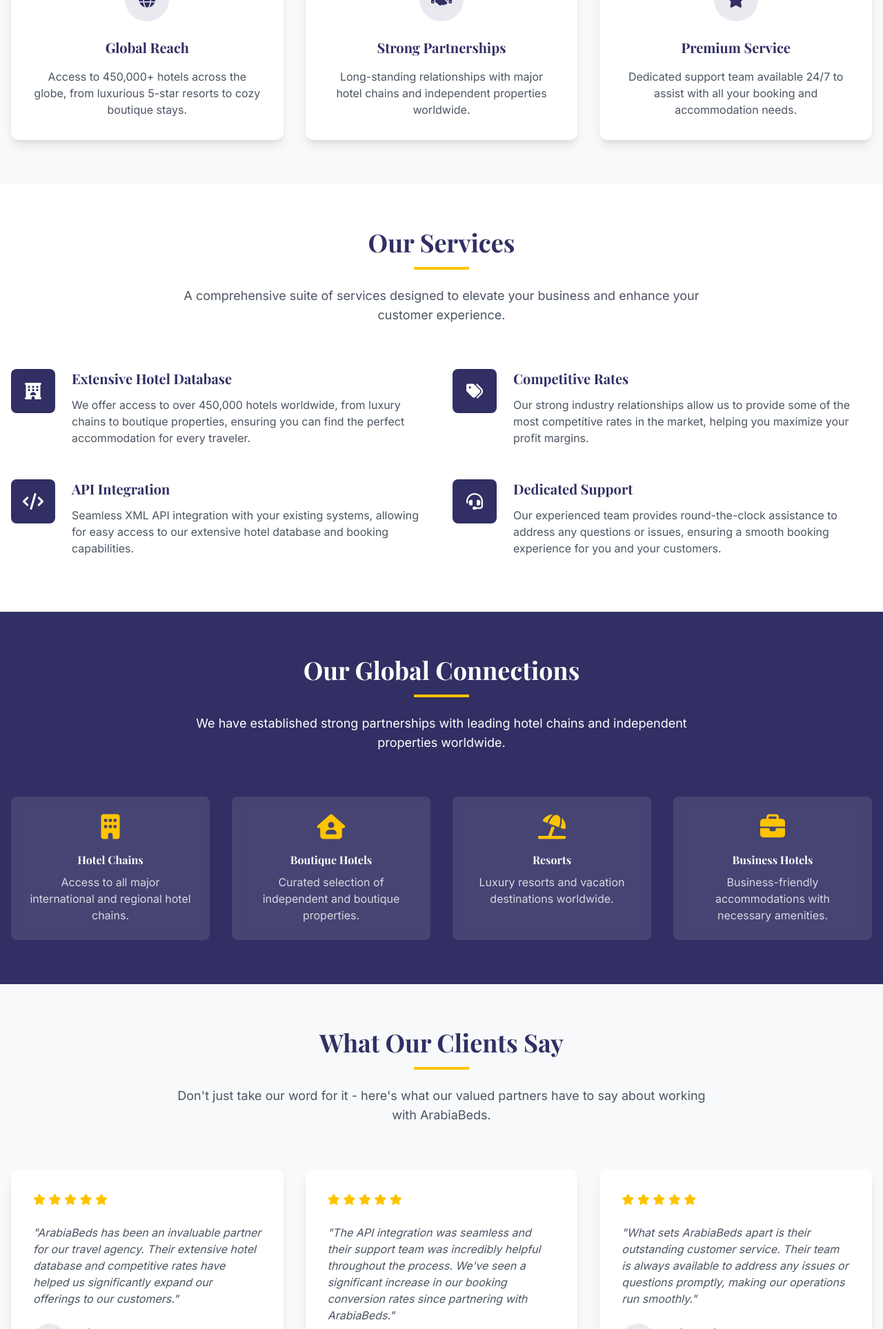
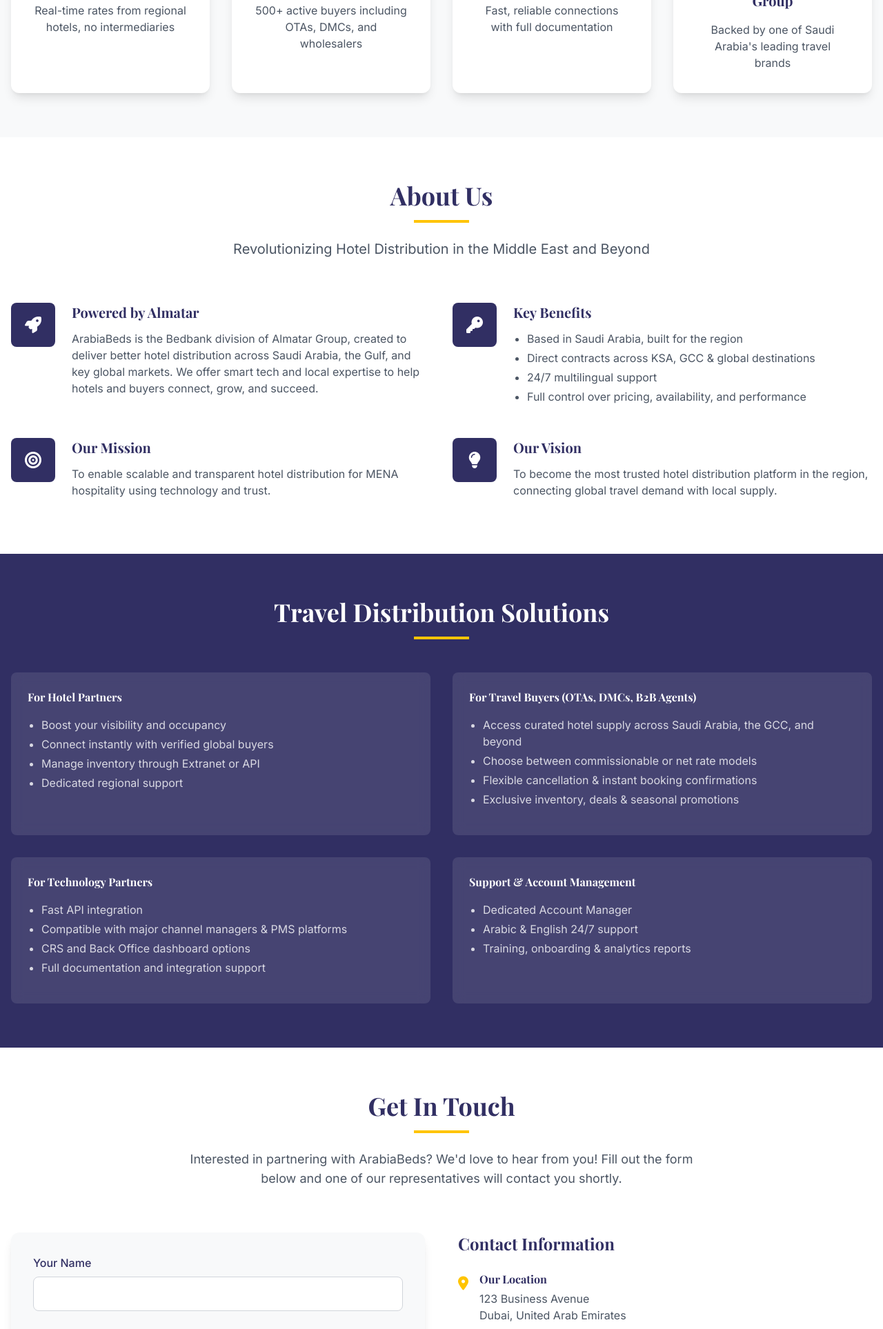
Before and after one commit to arabiabedstest/arabiabedstest.github.io, a plain HTML site: page index3.html in a window 1280 px wide. Shown: the part 873-2800 px from the top of the page at 69% size. Drawn offline with nearby package versions, Linux system fonts and the light colour scheme.

Commit message:
Content updated regarding the document

```diff
--- a/index3.html
+++ b/index3.html
@@ -18,6 +18,7 @@
 
   <!-- Font Awesome Icons -->
   <link rel="stylesheet" href="https://cdnjs.cloudflare.com/ajax/libs/font-awesome/6.4.0/css/all.min.css">
+  <link href="https://fonts.googleapis.com/css2?family=Ubuntu:ital,wght@0,300;0,400;0,500;0,700;1,300;1,400;1,500;1,700&display=swap" rel="stylesheet">
 
   <!-- Custom Styles -->
   <style>
@@ -38,7 +39,7 @@
     }
 
     .hero-gradient {
-      background: linear-gradient(rgba(151, 131, 16, 0.2), rgba(98, 60, 10, 0.4)), url('/lowq-left-side.jpg');
+      background: linear-gradient(rgba(151, 110, 16, 0.2), rgba(98, 60, 10, 0.4)), url('/images/lowq-left-side.jpg');
       background-size: cover;
       background-position: -10% 25%;
     }
@@ -130,26 +131,7 @@
       checkScroll(); // Check initially
     });
   </script>
-
-<style>
-	#lovable-badge {
-		position: fixed;
-		bottom: 10px;
-		right: 10px;
-		width: 141px;
-		padding: 5px 13px;
-		background-color: #000;
-		color: #fff;
-		font-size: 12px;
-		border-radius: 5px;
-		font-family: sans-serif;
-		display: flex;
-		align-items: center;
-		gap: 4px;
-		z-index: 1000000;
-	}
-</style>
-<meta name="twitter:image" content="https://pub-bb2e103a32db4e198524a2e9ed8f35b4.r2.dev/24261d6e-1e57-4307-a862-151800d514a6/id-preview-fd88ea36--3270949a-4649-4d55-ba10-9434b65ee1c8.lovable.app-1744838048438.png" /></head>
+</head>
 <body>
   <!-- Header and Navigation -->
   <header class="sticky top-0 z-50 bg-white shadow-md">
@@ -165,7 +147,6 @@
           <li><a href="#home" class="text-primary hover:text-accent font-medium transition">Home</a></li>
           <li><a href="#about" class="text-primary hover:text-accent font-medium transition">About</a></li>
           <li><a href="#services" class="text-primary hover:text-accent font-medium transition">Services</a></li>
-          <li><a href="#testimonials" class="text-primary hover:text-accent font-medium transition">Testimonials</a></li>
           <li><a href="#contact" class="text-primary hover:text-accent font-medium transition">Contact</a></li>
         </ul>
       </nav>
@@ -183,7 +164,6 @@
         <li><a href="#home" class="block text-primary hover:text-accent py-2 font-medium">Home</a></li>
         <li><a href="#about" class="block text-primary hover:text-accent py-2 font-medium">About</a></li>
         <li><a href="#services" class="block text-primary hover:text-accent py-2 font-medium">Services</a></li>
-        <li><a href="#testimonials" class="block text-primary hover:text-accent py-2 font-medium">Testimonials</a></li>
         <li><a href="#contact" class="block text-primary hover:text-accent py-2 font-medium">Contact</a></li>
       </ul>
     </div>
@@ -194,7 +174,7 @@
     <div class="container mx-auto px-4 py-16">
       <div class="max-w-2xl ml-auto text-center mb-12">
         <h1 class="text-3xl md:text-5xl font-serif font-bold mb-6 leading-tight">
-          The Middle East's Most Powerful <span class="text-accent">Bed Bank</span> Platform
+          The Middle East's Most Powerful <span class="text-accent">Bedbank</span> Platform
         </h1>
         <p class="text-lg md:text-xl mb-8 text-light leading-relaxed">
           Connect directly with top hotels across Saudi Arabia, the GCC, and global destinations.
@@ -209,42 +189,49 @@
   <!-- About Section -->
   <section id="about" class="py-16 bg-light">
     <div class="container mx-auto px-4">
-      <div class="text-center mb-16 animate-on-scroll">
-        <h2 class="text-3xl md:text-4xl font-serif font-bold mb-4 text-primary">About ArabiaBeds</h2>
+      <div class="text-center mb-12 animate-on-scroll">
+        <h2 class="text-3xl md:text-4xl font-serif font-bold mb-4 text-primary">Why Choose ArabiaBeds?</h2>
         <div class="w-20 h-1 bg-accent mx-auto mb-6"></div>
-        <p class="max-w-3xl mx-auto text-lg text-gray-600">
-          We are the best provider of hotel beds with all the variety that our business travelers or holiday travelers may need.
-        </p>
       </div>
 
-      <div class="grid grid-cols-1 md:grid-cols-3 gap-8">
+      <div class="grid grid-cols-1 md:grid-cols-4 gap-8">
         <div class="card bg-white p-8 rounded-xl shadow-lg text-center animate-on-scroll">
           <div class="w-16 h-16 bg-primary/10 text-primary rounded-full flex items-center justify-center mx-auto mb-6">
-            <i class="fas fa-globe text-2xl"></i>
+            <i class="fas fa-handshake text-2xl"></i>
           </div>
-          <h3 class="text-xl font-serif font-bold mb-4 text-primary">Global Reach</h3>
+          <h3 class="text-xl font-serif font-bold mb-4 text-primary">Direct Contracts</h3>
           <p class="text-gray-600">
-            Access to 450,000+ hotels across the globe, from luxurious 5-star resorts to cozy boutique stays.
+            Real-time rates from regional hotels, no intermediaries
           </p>
         </div>
 
         <div class="card bg-white p-8 rounded-xl shadow-lg text-center animate-on-scroll" style="transition-delay: 0.2s;">
           <div class="w-16 h-16 bg-primary/10 text-primary rounded-full flex items-center justify-center mx-auto mb-6">
-            <i class="fas fa-handshake text-2xl"></i>
+            <i class="fas fa-earth-europe text-2xl"></i>
           </div>
-          <h3 class="text-xl font-serif font-bold mb-4 text-primary">Strong Partnerships</h3>
+          <h3 class="text-xl font-serif font-bold mb-4 text-primary">Global Reach</h3>
           <p class="text-gray-600">
-            Long-standing relationships with major hotel chains and independent properties worldwide.
+            500+ active buyers including OTAs, DMCs, and wholesalers
           </p>
         </div>
 
         <div class="card bg-white p-8 rounded-xl shadow-lg text-center animate-on-scroll" style="transition-delay: 0.4s;">
           <div class="w-16 h-16 bg-primary/10 text-primary rounded-full flex items-center justify-center mx-auto mb-6">
-            <i class="fas fa-star text-2xl"></i>
+            <i class="fas fa-code text-2xl"></i>
           </div>
-          <h3 class="text-xl font-serif font-bold mb-4 text-primary">Premium Service</h3>
+          <h3 class="text-xl font-serif font-bold mb-4 text-primary">API Integration</h3>
           <p class="text-gray-600">
-            Dedicated support team available 24/7 to assist with all your booking and accommodation needs.
+            Fast, reliable connections with full documentation
+          </p>
+        </div>
+
+        <div class="card bg-white p-8 rounded-xl shadow-lg text-center animate-on-scroll" style="transition-delay: 0.4s;">
+          <div class="w-16 h-16 bg-primary/10 text-primary rounded-full flex items-center justify-center mx-auto mb-6">
+            <i class="fas fa-building-shield text-2xl"></i>
+          </div>
+          <h3 class="text-xl font-serif font-bold mb-4 text-primary">Powered by Almatar Group</h3>
+          <p class="text-gray-600">
+            Backed by one of Saudi Arabia's leading travel brands
           </p>
         </div>
       </div>
@@ -255,10 +242,10 @@
   <section id="services" class="py-16 bg-white">
     <div class="container mx-auto px-4">
       <div class="text-center mb-16 animate-on-scroll">
-        <h2 class="text-3xl md:text-4xl font-serif font-bold mb-4 text-primary">Our Services</h2>
+        <h2 class="text-3xl md:text-4xl font-serif font-bold mb-4 text-primary">About Us</h2>
         <div class="w-20 h-1 bg-accent mx-auto mb-6"></div>
-        <p class="max-w-3xl mx-auto text-lg text-gray-600">
-          A comprehensive suite of services designed to elevate your business and enhance your customer experience.
+        <p class="max-w-3xl mx-auto text-xl text-gray-600">
+          Revolutionizing Hotel Distribution in the Middle East and Beyond
         </p>
       </div>
 
@@ -266,13 +253,13 @@
         <div class="flex flex-col md:flex-row gap-6 animate-on-scroll">
           <div class="flex-shrink-0">
             <div class="w-16 h-16 bg-primary text-white rounded-lg flex items-center justify-center">
-              <i class="fas fa-hotel text-2xl"></i>
+              <i class="fas fa-rocket text-2xl"></i>
             </div>
           </div>
           <div>
-            <h3 class="text-xl font-serif font-bold mb-3 text-primary">Extensive Hotel Database</h3>
+            <h3 class="text-xl font-serif font-bold mb-3 text-primary md:w-3/4">Powered by Almatar</h3>
             <p class="text-gray-600 mb-4">
-              We offer access to over 450,000 hotels worldwide, from luxury chains to boutique properties, ensuring you can find the perfect accommodation for every traveler.
+              ArabiaBeds is the Bedbank division of Almatar Group, created to deliver better hotel distribution across Saudi Arabia, the Gulf, and key global markets. We offer smart tech and local expertise to help hotels and buyers connect, grow, and succeed.
             </p>
           </div>
         </div>
@@ -280,13 +267,30 @@
         <div class="flex flex-col md:flex-row gap-6 animate-on-scroll">
           <div class="flex-shrink-0">
             <div class="w-16 h-16 bg-primary text-white rounded-lg flex items-center justify-center">
-              <i class="fas fa-tags text-2xl"></i>
+              <i class="fas fa-key text-2xl"></i>
             </div>
           </div>
           <div>
-            <h3 class="text-xl font-serif font-bold mb-3 text-primary">Competitive Rates</h3>
+            <h3 class="text-xl font-serif font-bold mb-3 text-primary">Key Benefits</h3>
+            <ul class="list-disc pl-5 text-gray-600 mb-4">
+                <li class="mb-1">Based in Saudi Arabia, built for the region</li>
+                <li class="mb-1">Direct contracts across KSA, GCC & global destinations</li>
+                <li class="mb-1">24/7 multilingual support</li>
+                <li class="mb-1">Full control over pricing, availability, and performance</li>
+            </ul>
+          </div>
+        </div>
+
+        <div class="flex flex-col md:flex-row gap-6 animate-on-scroll">
+          <div class="flex-shrink-0">
+            <div class="w-16 h-16 bg-primary text-white rounded-lg flex items-center justify-center">
+              <i class="fas fa-bullseye text-2xl"></i>
+            </div>
+          </div>
+          <div>
+            <h3 class="text-xl font-serif font-bold mb-3 text-primary">Our Mission</h3>
             <p class="text-gray-600 mb-4">
-              Our strong industry relationships allow us to provide some of the most competitive rates in the market, helping you maximize your profit margins.
+              To enable scalable and transparent hotel distribution for MENA hospitality using technology and trust.
             </p>
           </div>
         </div>
@@ -294,27 +298,13 @@
         <div class="flex flex-col md:flex-row gap-6 animate-on-scroll">
           <div class="flex-shrink-0">
             <div class="w-16 h-16 bg-primary text-white rounded-lg flex items-center justify-center">
-              <i class="fas fa-code text-2xl"></i>
+              <i class="fas fa-lightbulb text-2xl"></i>
             </div>
           </div>
           <div>
-            <h3 class="text-xl font-serif font-bold mb-3 text-primary">API Integration</h3>
+            <h3 class="text-xl font-serif font-bold mb-3 text-primary">Our Vision</h3>
             <p class="text-gray-600 mb-4">
-              Seamless XML API integration with your existing systems, allowing for easy access to our extensive hotel database and booking capabilities.
-            </p>
-          </div>
-        </div>
-
-        <div class="flex flex-col md:flex-row gap-6 animate-on-scroll">
-          <div class="flex-shrink-0">
-            <div class="w-16 h-16 bg-primary text-white rounded-lg flex items-center justify-center">
-              <i class="fas fa-headset text-2xl"></i>
-            </div>
-          </div>
-          <div>
-            <h3 class="text-xl font-serif font-bold mb-3 text-primary">Dedicated Support</h3>
-            <p class="text-gray-600 mb-4">
-              Our experienced team provides round-the-clock assistance to address any questions or issues, ensuring a smooth booking experience for you and your customers.
+              To become the most trusted hotel distribution platform in the region, connecting global travel demand with local supply.
             </p>
           </div>
         </div>
@@ -325,124 +315,49 @@
   <!-- Connections Section -->
   <section class="py-16 bg-primary text-white">
     <div class="container mx-auto px-4">
-      <div class="text-center mb-16 animate-on-scroll">
-        <h2 class="text-3xl md:text-4xl font-serif font-bold mb-4">Our Global Connections</h2>
+      <div class="text-center mb-12 animate-on-scroll">
+        <h2 class="text-3xl md:text-4xl font-serif font-bold mb-4">Travel Distribution Solutions</h2>
         <div class="w-20 h-1 bg-accent mx-auto mb-6"></div>
-        <p class="max-w-3xl mx-auto text-lg">
-          We have established strong partnerships with leading hotel chains and independent properties worldwide.
-        </p>
       </div>
 
-      <div class="grid grid-cols-2 md:grid-cols-4 gap-8 animate-on-scroll">
-        <div class="bg-white/10 backdrop-blur p-6 rounded-lg text-center">
-          <i class="fas fa-building text-4xl text-accent mb-4"></i>
-          <h3 class="font-serif font-bold mb-2">Hotel Chains</h3>
-          <p class="text-white/80">Access to all major international and regional hotel chains.</p>
+      <div class="grid grid-cols-1 md:grid-cols-2 gap-8 animate-on-scroll">
+        <div class="bg-white/10 backdrop-blur p-6 rounded-lg">
+          <h3 class="font-serif font-bold mb-2">For Hotel Partners</h3>
+          <ul class="list-disc pl-5 text-white/80 my-4">
+            <li class="mb-1">Boost your visibility and occupancy</li>
+            <li class="mb-1">Connect instantly with verified global buyers</li>
+            <li class="mb-1">Manage inventory through Extranet or API</li>
+            <li class="mb-1">Dedicated regional support</li>
+          </ul>
         </div>
 
-        <div class="bg-white/10 backdrop-blur p-6 rounded-lg text-center">
-          <i class="fas fa-house-user text-4xl text-accent mb-4"></i>
-          <h3 class="font-serif font-bold mb-2">Boutique Hotels</h3>
-          <p class="text-white/80">Curated selection of independent and boutique properties.</p>
+        <div class="bg-white/10 backdrop-blur p-6 rounded-lg">
+          <h3 class="font-serif font-bold mb-2">For Travel Buyers (OTAs, DMCs, B2B Agents)</h3>
+          <ul class="list-disc pl-5 text-white/80 my-4">
+            <li class="mb-1">Access curated hotel supply across Saudi Arabia, the GCC, and beyond</li>
+            <li class="mb-1">Choose between commissionable or net rate models</li>
+            <li class="mb-1">Flexible cancellation & instant booking confirmations</li>
+            <li class="mb-1">Exclusive inventory, deals & seasonal promotions</li>
+          </ul>
         </div>
 
-        <div class="bg-white/10 backdrop-blur p-6 rounded-lg text-center">
-          <i class="fas fa-umbrella-beach text-4xl text-accent mb-4"></i>
-          <h3 class="font-serif font-bold mb-2">Resorts</h3>
-          <p class="text-white/80">Luxury resorts and vacation destinations worldwide.</p>
+        <div class="bg-white/10 backdrop-blur p-6 rounded-lg">
+          <h3 class="font-serif font-bold mb-2">For Technology Partners</h3>
+          <ul class="list-disc pl-5 text-white/80 my-4">
+            <li class="mb-1">Fast API integration</li>
+            <li class="mb-1">Compatible with major channel managers & PMS platforms</li>
+            <li class="mb-1">CRS and Back Office dashboard options</li>
+            <li class="mb-1">Full documentation and integration support</li>
+          </ul>
         </div>
 
-        <div class="bg-white/10 backdrop-blur p-6 rounded-lg text-center">
-          <i class="fas fa-briefcase text-4xl text-accent mb-4"></i>
-          <h3 class="font-serif font-bold mb-2">Business Hotels</h3>
-          <p class="text-white/80">Business-friendly accommodations with necessary amenities.</p>
-        </div>
-      </div>
-    </div>
-  </section>
-
-  <!-- Testimonials Section -->
-  <section id="testimonials" class="py-16 bg-light">
-    <div class="container mx-auto px-4">
-      <div class="text-center mb-16 animate-on-scroll">
-        <h2 class="text-3xl md:text-4xl font-serif font-bold mb-4 text-primary">What Our Clients Say</h2>
-        <div class="w-20 h-1 bg-accent mx-auto mb-6"></div>
-        <p class="max-w-3xl mx-auto text-lg text-gray-600">
-          Don't just take our word for it - here's what our valued partners have to say about working with ArabiaBeds.
-        </p>
-      </div>
-
-      <div class="grid grid-cols-1 md:grid-cols-3 gap-8">
-        <div class="bg-white p-8 rounded-xl shadow-lg animate-on-scroll">
-          <div class="flex items-center mb-6">
-            <div class="text-accent">
-              <i class="fas fa-star"></i>
-              <i class="fas fa-star"></i>
-              <i class="fas fa-star"></i>
-              <i class="fas fa-star"></i>
-              <i class="fas fa-star"></i>
-            </div>
-          </div>
-          <p class="text-gray-600 mb-6 italic">
-            "ArabiaBeds has been an invaluable partner for our travel agency. Their extensive hotel database and competitive rates have helped us significantly expand our offerings to our customers."
-          </p>
-          <div class="flex items-center">
-            <div class="w-12 h-12 bg-primary/10 rounded-full flex items-center justify-center mr-4">
-              <span class="text-primary font-bold">JD</span>
-            </div>
-            <div>
-              <h4 class="font-bold text-primary">John Doe</h4>
-              <p class="text-sm text-gray-500">Travel Agency CEO</p>
-            </div>
-          </div>
-        </div>
-
-        <div class="bg-white p-8 rounded-xl shadow-lg animate-on-scroll" style="transition-delay: 0.2s;">
-          <div class="flex items-center mb-6">
-            <div class="text-accent">
-              <i class="fas fa-star"></i>
-              <i class="fas fa-star"></i>
-              <i class="fas fa-star"></i>
-              <i class="fas fa-star"></i>
-              <i class="fas fa-star"></i>
-            </div>
-          </div>
-          <p class="text-gray-600 mb-6 italic">
-            "The API integration was seamless and their support team was incredibly helpful throughout the process. We've seen a significant increase in our booking conversion rates since partnering with ArabiaBeds."
-          </p>
-          <div class="flex items-center">
-            <div class="w-12 h-12 bg-primary/10 rounded-full flex items-center justify-center mr-4">
-              <span class="text-primary font-bold">JS</span>
-            </div>
-            <div>
-              <h4 class="font-bold text-primary">Jane Smith</h4>
-              <p class="text-sm text-gray-500">Online Travel Platform</p>
-            </div>
-          </div>
-        </div>
-
-        <div class="bg-white p-8 rounded-xl shadow-lg animate-on-scroll" style="transition-delay: 0.4s;">
-          <div class="flex items-center mb-6">
-            <div class="text-accent">
-              <i class="fas fa-star"></i>
-              <i class="fas fa-star"></i>
-              <i class="fas fa-star"></i>
-              <i class="fas fa-star"></i>
-              <i class="fas fa-star"></i>
-            </div>
-          </div>
-          <p class="text-gray-600 mb-6 italic">
-            "What sets ArabiaBeds apart is their outstanding customer service. Their team is always available to address any issues or questions promptly, making our operations run smoothly."
-          </p>
-          <div class="flex items-center">
-            <div class="w-12 h-12 bg-primary/10 rounded-full flex items-center justify-center mr-4">
-              <span class="text-primary font-bold">RJ</span>
-            </div>
-            <div>
-              <h4 class="font-bold text-primary">Robert Johnson</h4>
-              <p class="text-sm text-gray-500">Hospitality Consultant</p>
-            </div>
-          </div>
+        <div class="bg-white/10 backdrop-blur p-6 rounded-lg">
+          <h3 class="font-serif font-bold mb-2">Support & Account Management</h3>
+          <ul class="list-disc pl-5 text-white/80 my-4">
+            <li class="mb-1">Dedicated Account Manager</li>
+            <li class="mb-1">Arabic & English 24/7 support</li>
+            <li class="mb-1">Training, onboarding & analytics reports</li>
+          </ul>
         </div>
       </div>
     </div>
@@ -565,7 +480,7 @@
             <span class="text-[#ff5375]">a</span>rabia<span class="text-[#ff5375]">b</span>eds<span class="text-[#ff5375]">.</span>
           </div>
           <p class="text-white/80 mb-4">
-            Your premier hotel bedbank provider, offering access to 450,000+ hotels worldwide with competitive rates and exceptional service.
+            Your premier hotel bedbank provider, offering competitive rates and exceptional service.
           </p>
         </div>
 
```
